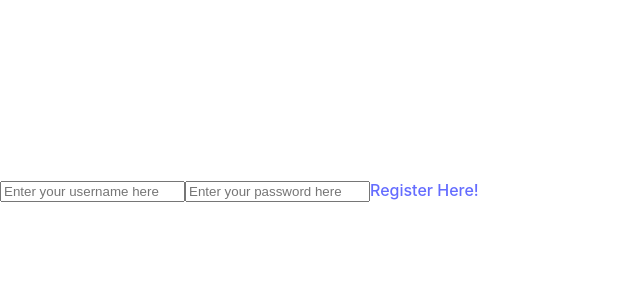
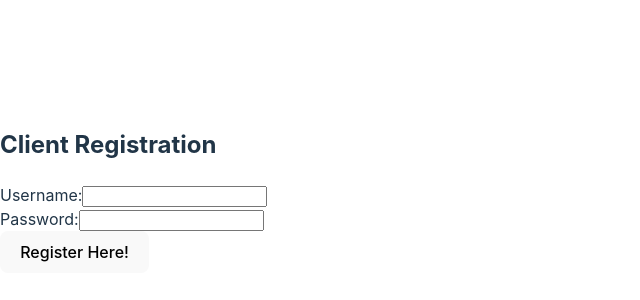
Before and after one commit to BaqirSalim/Fuel-Quote-Prediction-Platform, a React (Vite) app in the folder cosc_4353_project/: page /register in a window 1280 px wide. Shown: the part 210-510 px from the top of the page, without its empty margins (0-640 px from the left). Built offline with nearby package versions, Linux system fonts and the light colour scheme.

Commit message:
fixed register page

```diff
--- /dev/null
+++ b/cosc_4353_project/src/error.jsx
@@ -0,0 +1,16 @@
+import { useRouteError } from "react-router-dom";
+
+export default function ErrorPage() {
+  const error = useRouteError();
+  console.error(error);
+
+  return (
+    <div id="error-page">
+      <h1>Oops!</h1>
+      <p>Sorry, an unexpected error has occurred.</p>
+      <p>
+        <i>{error.statusText || error.message}</i>
+      </p>
+    </div>
+  );
+}
--- a/cosc_4353_project/src/main.jsx
+++ b/cosc_4353_project/src/main.jsx
@@ -7,11 +7,13 @@ import {
 import "./index.css";
 import Root from './routes/root';
 import Register from './routes/register';
+import ErrorPage from './error';
 
 const router = createBrowserRouter([
   {
     path: "/",
     element: <Root/>,
+    errorElement: <ErrorPage />
   },
   {
     path: "/login",
--- a/cosc_4353_project/src/routes/login.jsx
+++ b/cosc_4353_project/src/routes/login.jsx
@@ -0,0 +1,5 @@
+export default function Login(){
+    return (
+        <div>Hello</div>
+    );
+}
--- a/cosc_4353_project/src/routes/register.jsx
+++ b/cosc_4353_project/src/routes/register.jsx
@@ -1,24 +1,32 @@
 import { useState } from "react";
+import { useNavigate } from "react-router-dom";
 
 export default function Register(){
     const [username, setUsername] = useState('')
     const [password, setPassword] = useState('')
+    const navigate = useNavigate()
     return (
         <div>
+            <h2>Client Registration</h2>
+            <form action="/login" method="POST">
+                <label htmlFor="reg-username">Username:</label>
                 <input
-            className="usernameInput"
+                type="text"
+                id="reg-username"
                 value={username}
-            placeholder="Enter your username here"
                 onChange={(e) => setUsername(e.target.value)}
-            />
+                /><br/>
+                <label htmlFor="reg-password">Password:</label>
                 <input
-            className="passwordInput"
+                type="password"
+                id="reg-password"
                 value={password}
-            placeholder="Enter your password here"
-            type="password"
                 onChange={(e) => setPassword(e.target.value)}
-            />
-            <a href="/login">Register Here!</a>
+                /><br/>
+                <button onClick={()=>
+                    navigate('/login')
+                }>Register Here!</button>
+            </form>
         </div>
     );
 }
```
Lines whose indentation alone changed are shown as unchanged.
